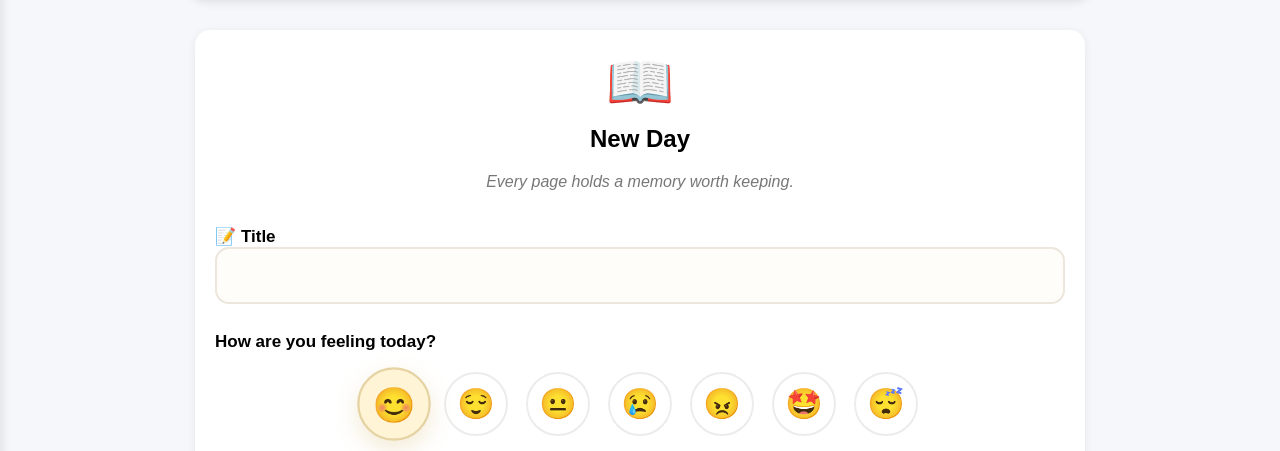
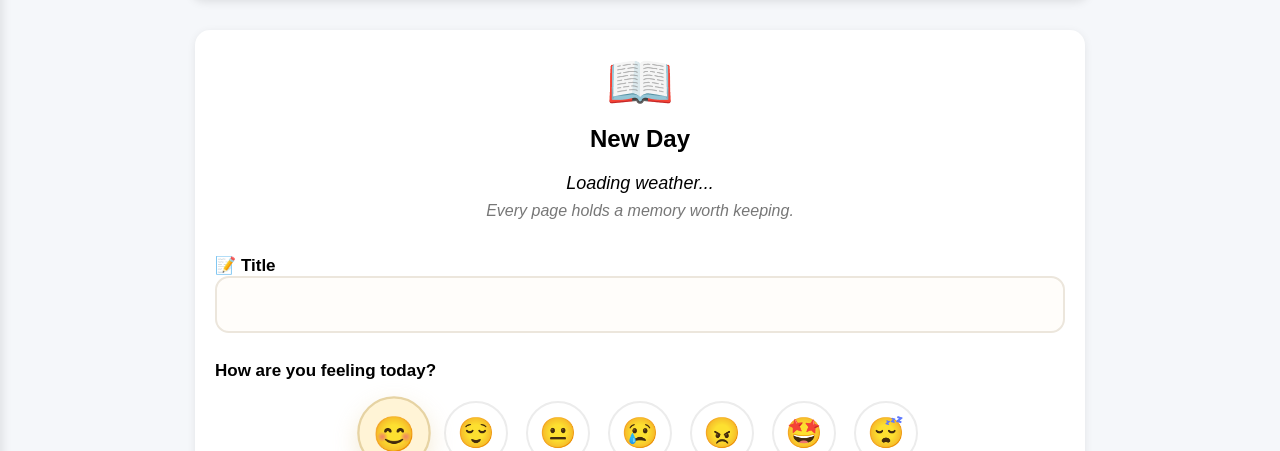
Before and after one commit to saha-tithi/Dear_Diary, a Django app: page /new/ in a window 1280 px wide. Shown: the part 141-592 px from the top of the page. Run offline with Django 5.2, Linux system fonts and the light colour scheme; the visitor is signed in with stand-in values (Sample User, id 1).

Commit message:
fetching weathwe through api

```diff
--- a/Dear_Diary/settings.py
+++ b/Dear_Diary/settings.py
@@ -26,6 +26,7 @@ SECRET_KEY = 'django-insecure-v9(ai-0h+k_)0qw&dkh!+v!s=kfe2bv5e!c288il9%!0r$_9b$
 DEBUG = True
 
 ALLOWED_HOSTS = []
+WEATHER_API_KEY = "1cde7e947edd9f43157f27996ec2544b"
 
 
 # Application definition
--- a/journal/models.py
+++ b/journal/models.py
@@ -25,6 +25,7 @@ class journalEntry(models.Model):
     updated_at=models.DateTimeField(auto_now=True)
     mood=models.CharField(max_length=20,choices=MOOD_CHOICES,default='neutral')
     memory_song = models.URLField(blank=True,null=True)
+    weather = models.CharField(max_length=30,blank=True)
 
     def __str__(self):
             return self.title
--- a/journal/static/css/style.css
+++ b/journal/static/css/style.css
@@ -19,7 +19,11 @@ header{
     border-radius:15px;
     box-shadow:0 2px 10px rgba(0,0,0,0.1);
 }
-
+.entry-weather {
+    font-style: italic;
+    color: #555;
+    margin-bottom: 10px;
+}
 .user-info{
     font-size:14px;
     color:#666;
--- a/journal/templates/create_entry.html
+++ b/journal/templates/create_entry.html
@@ -9,6 +9,10 @@
         <span class="page-icon">📖</span>
 
         <h2>New Day</h2>
+        <div id="weather-box" style="margin-top: 10px; font-size: 18px;font-style: italic;">
+        Loading weather...
+        </div>
+
 
         <p class="page-subtitle">
             Every page holds a memory worth keeping.
@@ -19,6 +23,8 @@
     <form method="POST">
 
         {% csrf_token %}
+        <input type="hidden" name="latitude" id="latitude">
+        <input type="hidden" name="longitude" id="longitude">
 
         <div class="journal-block">
 
@@ -113,4 +119,54 @@
 
 </div>
 
+<script>
+window.onload = function () {
+    navigator.geolocation.getCurrentPosition(sendLocation, showError);
+};
+
+function sendLocation(position) {
+    const lat = position.coords.latitude;
+    const lon = position.coords.longitude;
+
+    fetch("/get-weather/", {
+        method: "POST",
+        headers: {
+            "Content-Type": "application/json",
+            "X-CSRFToken": getCookie("csrftoken")
+        },
+        body: JSON.stringify({
+            latitude: lat,
+            longitude: lon
+        })
+    })
+    .then(res => res.json())
+    .then(data => {
+        document.getElementById("weather-box").innerText =
+    data.weather;
+
+    });
+}
+
+function showError(error) {
+    document.getElementById("weather-box").innerText =
+        "⚠️ Unable to fetch weather";
+
+}
+
+// CSRF helper
+function getCookie(name) {
+    let cookieValue = null;
+    if (document.cookie && document.cookie !== "") {
+        const cookies = document.cookie.split(";");
+        for (let c of cookies) {
+            c = c.trim();
+            if (c.startsWith(name + "=")) {
+                cookieValue = decodeURIComponent(c.substring(name.length + 1));
+            }
+        }
+    }
+    return cookieValue;
+}
+</script>
+
 {% endblock %}
--- a/journal/templates/entry_detail.html
+++ b/journal/templates/entry_detail.html
@@ -6,6 +6,7 @@
 
 
 <h2>{{ entry.title }}</h2>
+
 
 <p class="entry-date">
     Created: {{ entry.created_at|date:"M d, Y" }}
@@ -70,7 +71,7 @@
     <iframe
         style="border-radius:16px"
         src="{{ spotify_embed_url }}"
-        width="100%"
+        width="60%"
         height="80"
         frameborder="0"
         allowfullscreen=""
--- a/journal/urls.py
+++ b/journal/urls.py
@@ -10,5 +10,6 @@ urlpatterns=[path('', views.entry_list,name='entry_list'),
              path('signup/', views.signup,name='signup'),
              path('login/', views.login,name='login'),
              path('logout/', views.log_out,name='logout'),
+             path("get-weather/", views.get_weather, name="get_weather"),
 
               ]
--- a/journal/views.py
+++ b/journal/views.py
@@ -7,6 +7,11 @@ from django.contrib.auth import login as auth_login
 from .forms import JournalEntryForm
 from django.db.models import Q
 from datetime import date
+import json
+import requests
+from django.http import JsonResponse
+from django.conf import settings
+from django.views.decorators.csrf import csrf_exempt
 
 
 
@@ -28,6 +33,12 @@ def entry_list(request):
 
 
 
+
+
+
+
+
+@login_required
 def create_entry(request):
     if request.method == "POST":
         form = JournalEntryForm(request.POST)
@@ -66,8 +77,21 @@ def delete_entry(request, id):
         entry.delete()
         return redirect('entry_list')
     return render(request,'delete_entry.html',{'entry': entry})
+def signup(request):
+    if request.method == "POST":
+        form = UserCreationForm(request.POST)
 
-def signup(request):
+        if form.is_valid():
+            form.save()
+            return redirect('login')
+        else:
+            print(form.errors)  # 🔥 ADD THIS
+
+    else:
+        form = UserCreationForm()
+
+    return render(request, 'signup.html', {'form': form})
+'''def signup(request):
     if request.method=="POST":
         form=UserCreationForm(request.POST)
         if form.is_valid():
@@ -75,7 +99,7 @@ def signup(request):
             return redirect('login')
     else:
         form=UserCreationForm()
-    return render(request,'signup.html',{'form': form})
+    return render(request,'signup.html',{'form': form})'''
 
 
 def login(request):
@@ -130,3 +154,74 @@ def toggle_favorite(request,id):
     entry.is_favorite= not entry.is_favorite
     entry.save()
     return redirect('entry_list')
+
+@login_required
+def get_weather(request):
+    if request.method == "POST":
+
+
+        data = json.loads(request.body)
+        lat = data.get("latitude")
+        lon = data.get("longitude")
+
+
+        url = (
+            f"https://api.openweathermap.org/data/2.5/weather"
+            f"?lat={lat}&lon={lon}&appid={settings.WEATHER_API_KEY}"
+        )
+        res = requests.get(url)
+        weather_data = res.json()
+
+        weather = weather_data["weather"][0]["main"]
+
+
+        weather_labels = {
+            "Clear": "Sunny",
+            "Clouds": "Cloudy",
+            "Rain": "Rainy",
+            "Drizzle": "Drizzling",
+            "Thunderstorm": "Stormy",
+            "Snow": "Snowy",
+            "Mist": "Misty",
+            "Fog": "Foggy",
+            "Haze": "Hazy",
+            "Smoke": "Smoky",
+            "Dust": "Dusty",
+            "Sand": "Sandy",
+            "Ash": "Ashy",
+            "Squall": "Windy",
+            "Tornado": "Tornado",
+        }
+
+
+        weather_icons = {
+            "Clear": "☀️",
+            "Clouds": "☁️",
+            "Rain": "🌧️",
+            "Drizzle": "🌦️",
+            "Thunderstorm": "⛈️",
+            "Snow": "❄️",
+            "Mist": "🌫️",
+            "Fog": "🌫️",
+            "Haze": "🌫️",
+            "Smoke": "🌫️",
+            "Dust": "🌪️",
+            "Sand": "🌪️",
+            "Ash": "🌋",
+            "Squall": "💨",
+            "Tornado": "🌪️",
+        }
+
+
+
+        label = weather_labels.get(weather, weather)
+        emoji = weather_icons.get(weather, "🌤️")
+
+        weather_display = f"{label}{emoji}"   # 👉 Sunny☀️
+
+
+
+
+        return JsonResponse({
+            "weather": weather_display
+        })
```
Also changed, not shown: journal/migrations/0009_journalentry_weather.py (added).
